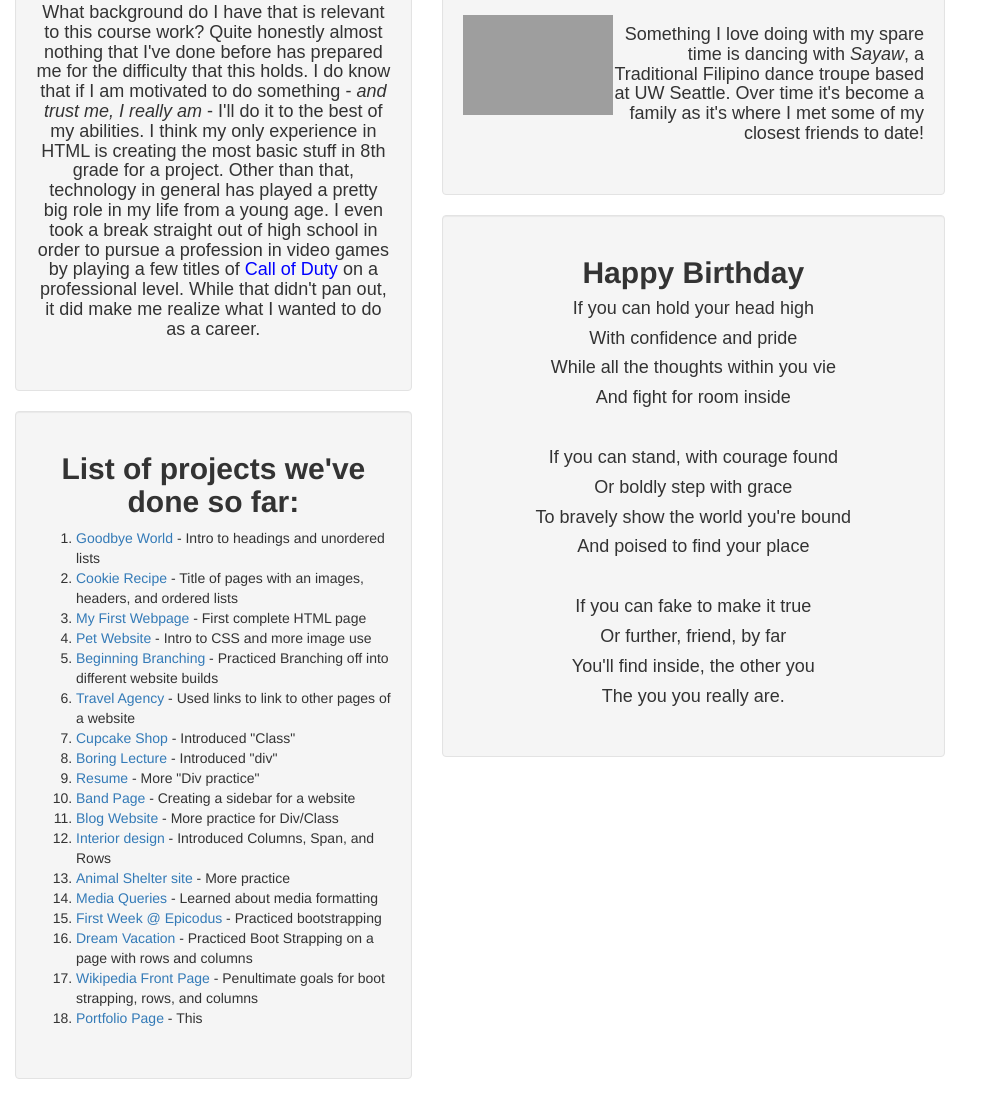
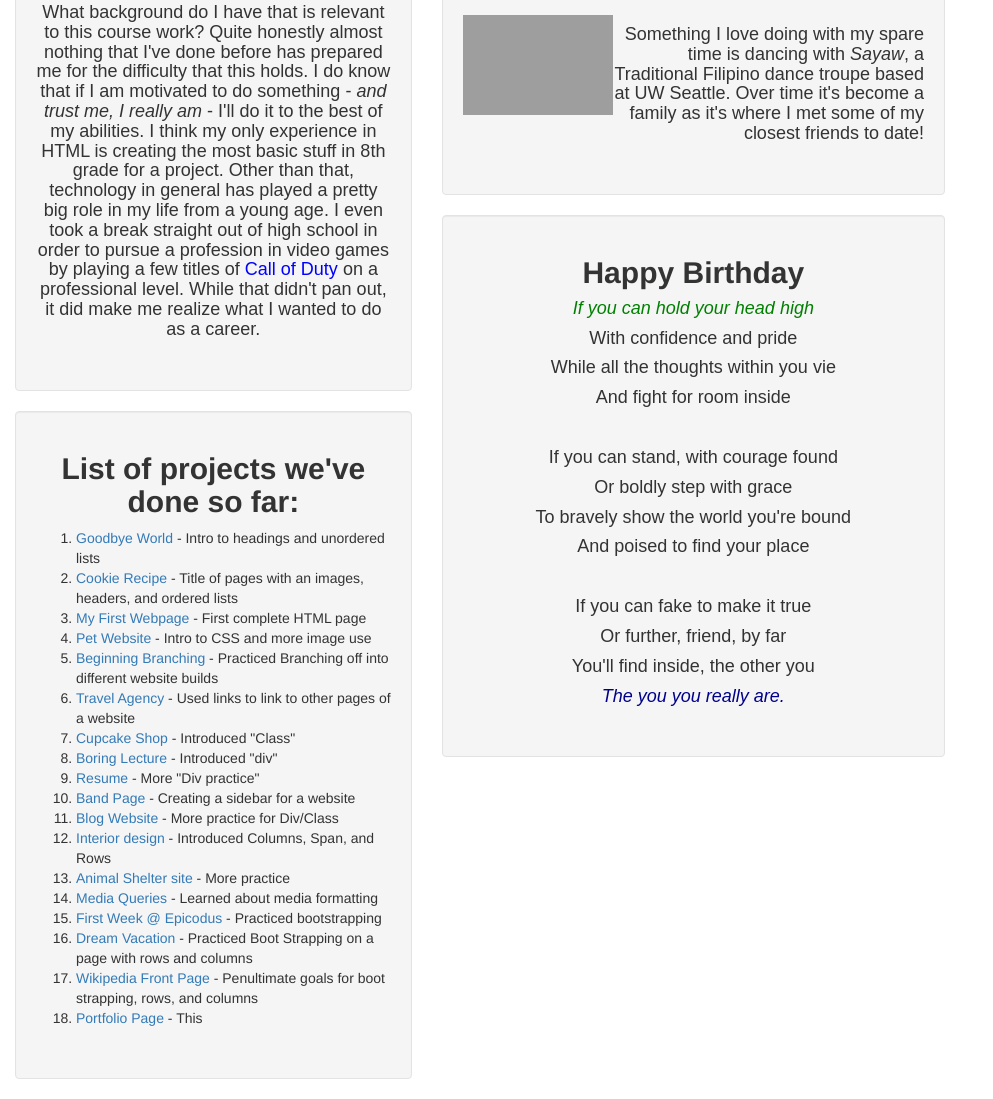
Before and after one commit to gylesb/Portfolio, a plain HTML site: page index.html in a window 1280 px wide. Shown: the part 1021-2120 px from the top of the page, without its empty margins (0-993 px from the left). Drawn offline with Linux system fonts and the light colour scheme; grey boxes are pictures that could not be loaded.

Commit message:
Added poem with cascading to page

```diff
--- a/css/styles.css
+++ b/css/styles.css
@@ -58,3 +58,13 @@ h2 {
 .sayaw {
   text-align: right;
 }
+
+h4.first {
+  color: green;
+  font-style: italic;
+}
+
+h4.first .last {
+  color: darkblue;
+  font-style: oblique;
+}
--- a/index.html
+++ b/index.html
@@ -82,7 +82,7 @@
         <div class="col-md-5">
           <div class="well">
             <h2><strong>Happy Birthday</strong></h2>
-            <h4>If you can hold your head high</h4>
+            <h4 class="first">If you can hold your head high</h4>
             <h4>With confidence and pride</h4>
             <h4>While all the thoughts within you vie</h4>
             <h4>And fight for room inside</h4>
@@ -95,7 +95,7 @@
             <h4>If you can fake to make it true</h4>
             <h4>Or further, friend, by far</h4>
             <h4>You'll find inside, the other you</h4>
-            <h4>The you you really are.</h4>
+            <h4 class="first"><span class="last">The you you really are.</span></h4>
             <br>
           </div>
         </div>
```
